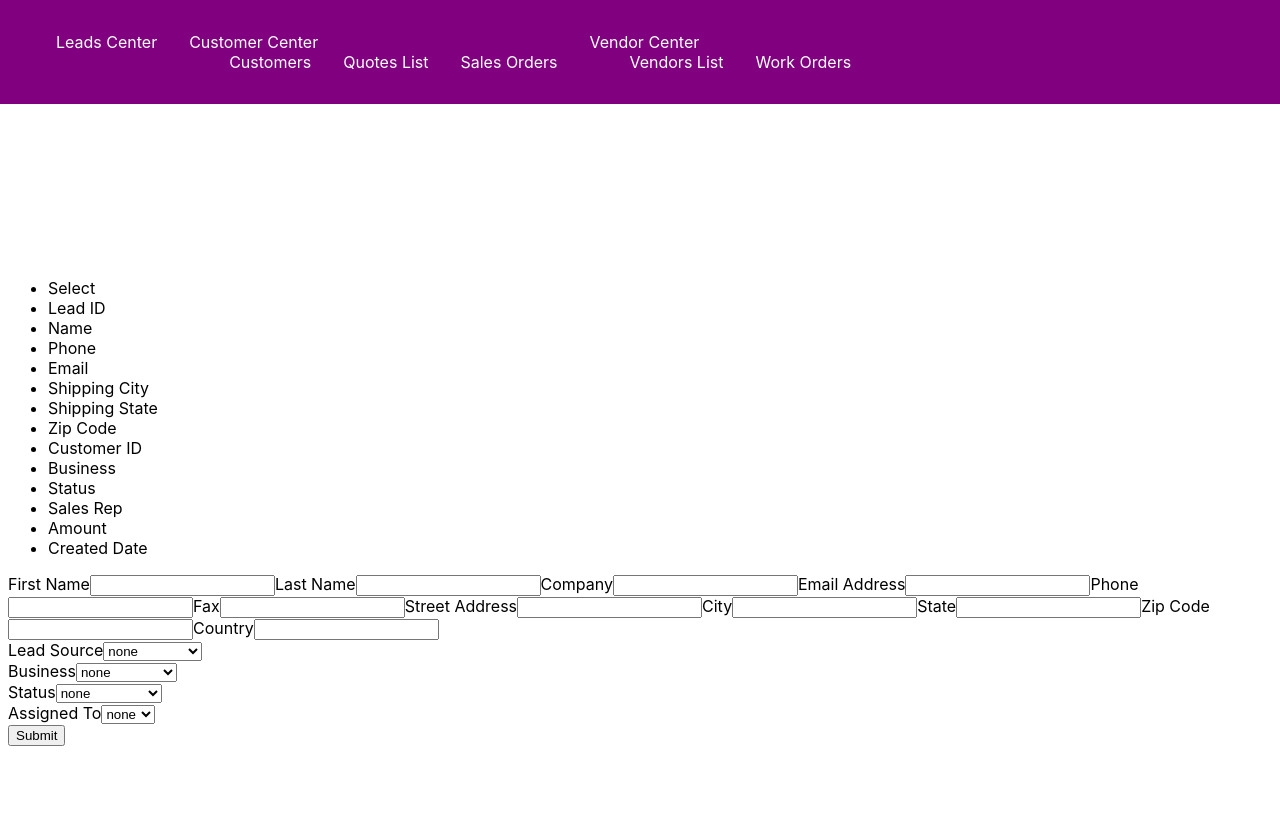
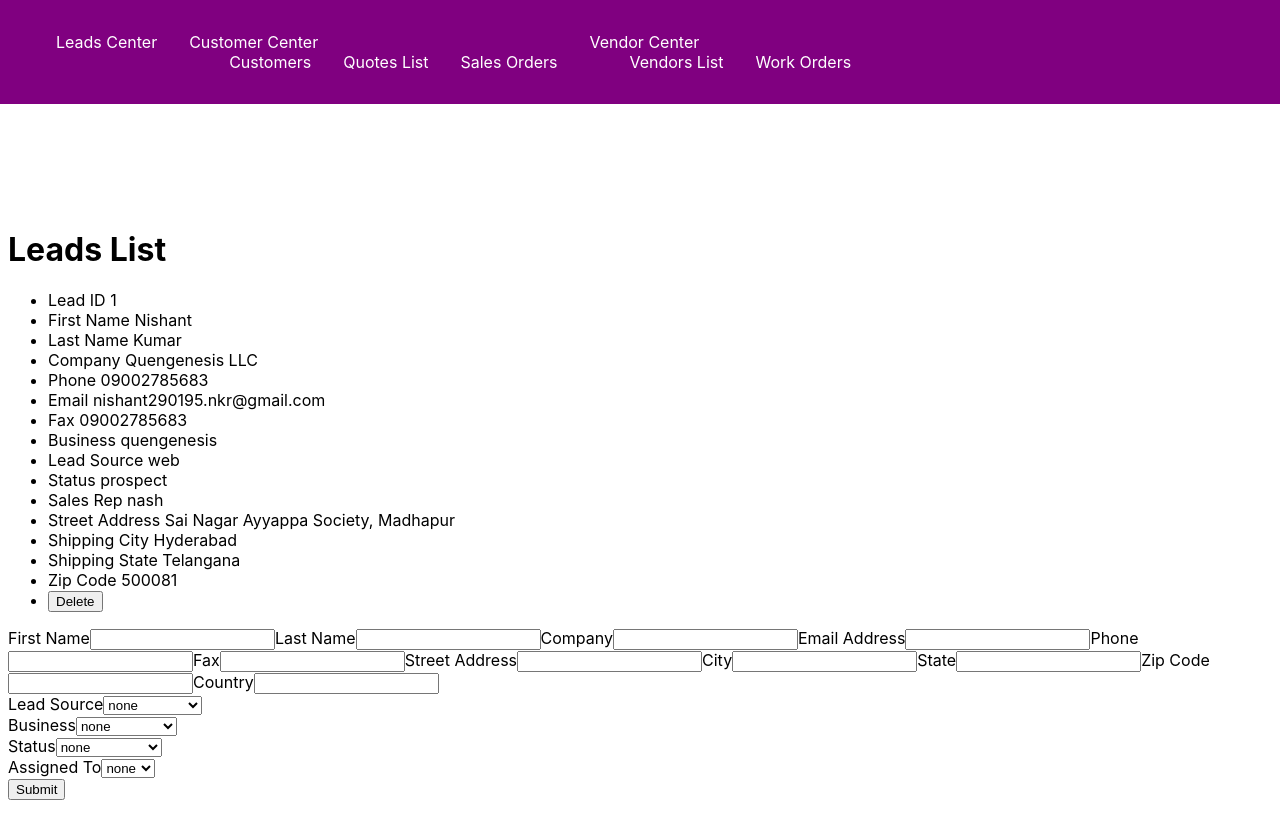
Before and after one commit to nishant-k-290195/crm, a Next.js app: page /leads in a window 1280 px wide. Shown: the top 838 px of the page. Built offline with nearby package versions, Linux system fonts and the light colour scheme.

Commit message:
successfully implementd context hook api to add, delere leads

```diff
--- a/components/CreateLeads.js
+++ b/components/CreateLeads.js
@@ -1,3 +1,5 @@
+import { useContext } from 'react'
+import { GlobalContext } from '../components/context/GlobalState'
 import { Formik, Form, useField } from 'formik';
 import * as Yup from 'yup';
 
@@ -31,6 +33,9 @@ const MySelect  =  ({ label, ...props })  => {
 import React from 'react'
 
 const CreateLeads  =  (props)  => {
+
+  const {addLead} = useContext(GlobalContext)
+
   return (
     <div>
       <Formik
@@ -89,10 +94,8 @@ const CreateLeads  =  (props)  => {
             .required('Required'),
         })}
 
-        onSubmit = {(values, { setSubmitting }) => {
-          // const newValues = JSON.stringify(values, null, 2);
-          // console.log(values)
-          props.leadData(values)
+        onSubmit = {(lead, { setSubmitting }) => {
+          addLead(lead)
         }}
       >
         <Form>
--- a/components/LeadsList.js
+++ b/components/LeadsList.js
@@ -1,27 +1,37 @@
-import {useState} from 'react'
+import {useContext} from 'react'
+import {GlobalContext} from '../components/context/GlobalState'
 
 const LeadsList = (props) => {
 
-  // console.log(props.lead)
+  const { leads } = useContext(GlobalContext)
+  const { deleteLead } = useContext(GlobalContext)
 
   return (
     <div>
-      <ul>
-        <li>Select</li>
-        <li>Lead ID</li>
-        <li>Name </li>
-        <li>Phone</li>
-        <li>Email</li>
-        <li>Shipping City</li>
-        <li>Shipping State</li>
-        <li>Zip Code</li>
-        <li>Customer ID</li>
-        <li>Business</li>
-        <li>Status</li>
-        <li>Sales Rep</li>
-        <li>Amount</li>
-        <li>Created Date</li>
-      </ul>
+      <h1>Leads List</h1>
+        {leads.map(lead => {
+          return(
+            <ul>
+              <li key={lead.id}>Lead ID {lead.id}</li>
+              <li>First Name {lead.fName}</li>
+              <li>Last Name {lead.lName}</li>
+              <li>Company {lead.cName}</li>
+              <li>Phone {lead.phone}</li>
+              <li>Email {lead.email}</li>
+              <li>Fax {lead.fax}</li>
+              <li>Business {lead.business}</li>
+              <li>Lead Source {lead.leadSource}</li>
+              <li>Status {lead.status}</li>
+              <li>Sales Rep {lead.assignedTo}</li>
+              <li>Street Address {lead.streetAddress}</li>
+              <li>Shipping City {lead.city}</li>
+              <li>Shipping State {lead.state}</li>
+              <li>Zip Code {lead.zipCode}</li>
+              <li><button onClick={() => {deleteLead(lead.id)}}>Delete</button></li>
+            </ul>
+          )
+        })}
+
     </div>
   )
 }
--- a/components/context/AppReducer.js
+++ /dev/null
@@ -1,6 +0,0 @@
-export default (state, action) => {
-  switch(action.type) {
-    default:
-      return state
-  }
-}
--- a/components/context/GlobalState.js
+++ b/components/context/GlobalState.js
@@ -1,30 +1,25 @@
 import {createContext,useReducer} from 'react'
-import AppReducer from './AppReducer';
-// Initial State
+import Reducer from './Reducer';
 
 const initialState = {
   leads: [
     {
+      id: "1",
       fName: "Nishant",
       lName: "Kumar",
       cName: "Quengenesis LLC",
+      phone: "09002785683",
       email: "nishant290195.nkr@gmail.com",
-      phone: "09002785683",
-      assignedTo: "nash",
-      business: "quengenesis",
-      cName: "Quengenesis LLC",
+      fax: "09002785683",
       city: "Hyderabad",
+      state: "Telangana",
       country: "India",
-      email: "nishant290195.nkr@gmail.com",
-      fName: "Nishant",
-      fax: "sfdxfvxv",
-      lName: "Kumar",
-      leadSource: "web",
-      phone: "09002785683",
-      state: "Telangana",
       status: "prospect",
       streetAddress: "Sai Nagar Ayyappa Society, Madhapur",
       zipCode: "500081",
+      leadSource: "web",
+      assignedTo: "nash",
+      business: "quengenesis",
     }
   ]
 }
@@ -33,14 +28,27 @@ const initialState = {
 export const GlobalContext = createContext(initialState)
 
 // context provider component
+export const GlobalProvider = ({children}) => {
+  const [state, dispatch] = useReducer(Reducer, initialState)
 
-export const GlobalProvider = ({children}) => {
-  const [state, dispatch] = useReducer(AppReducer, initialState)
+// actions
+  const addLead = (lead) => {
+    dispatch({
+      type: "ADD_LEAD",
+      payload: lead
+    })
+  }
+
+
+  const deleteLead = (id) => {
+    dispatch({
+      type: "DELETE_LEAD",
+      payload: id,
+    })
+  }
 
   return (
-    <GlobalContext.Provider value={{
-      leads: state.leads
-    }}>
+    <GlobalContext.Provider value={{leads: state.leads, addLead, deleteLead}}>
       {children}
     </GlobalContext.Provider>
   )
--- /dev/null
+++ b/components/context/Reducer.js
@@ -0,0 +1,16 @@
+export default (state, action) => {
+  switch(action.type) {
+    case 'ADD_LEAD':
+      return ({
+        ...state,
+        leads: [action.payload, ...state.leads]
+      })
+    case 'DELETE_LEAD':
+      return ({
+        ...state,
+        leads: state.leads.filter((leads => leads.id !== action.payload))
+      })
+    default:
+      return state
+  }
+}
--- a/pages/_app.js
+++ b/pages/_app.js
@@ -1,12 +1,9 @@
 import '../styles/globals.css'
-import {useContext} from 'react'
 import Layout from '../components/Layout'
-import {GlobalContext, GlobalProvider} from '../components/context/GlobalState'
+import {GlobalProvider} from '../components/context/GlobalState'
 
 function MyApp({ Component, pageProps }) {
 
-const context = useContext(GlobalContext)
-console.log(context)
   return (
     <Layout>
       <GlobalProvider>
--- a/pages/leads.js
+++ b/pages/leads.js
@@ -1,18 +1,14 @@
 import LeadsList from "../components/LeadsList"
 import CreateLeads from "../components/CreateLeads"
-import {useState} from 'react'
 
 const lead = {}
 
 const leads = () => {
-  const leadData = values => {
-    console.log(values)
-    lead = values
-  }
+
   return (
     <div>
-      <LeadsList lead={lead}/>
-      <CreateLeads leadData={leadData} />
+      <LeadsList />
+      <CreateLeads />
     </div>
   )
 }
```
